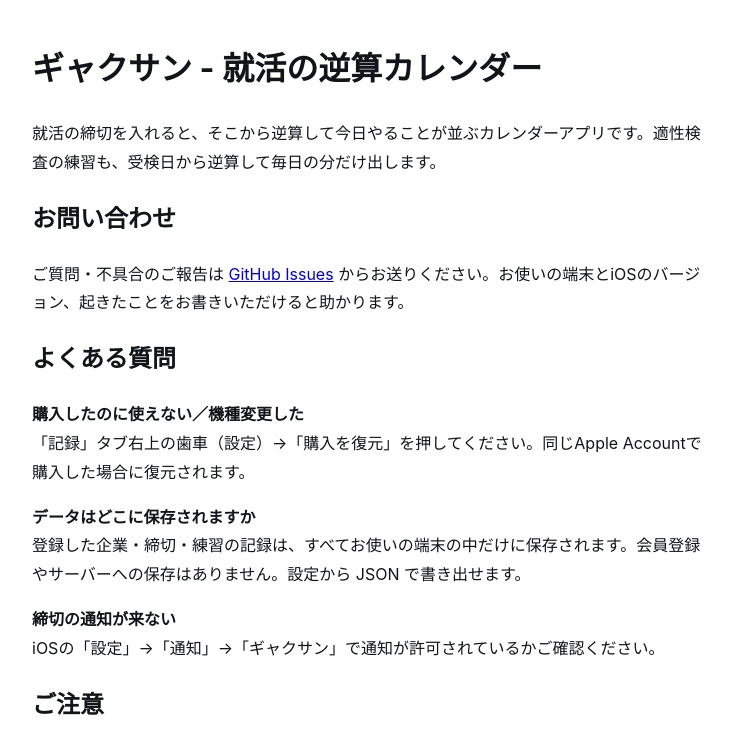
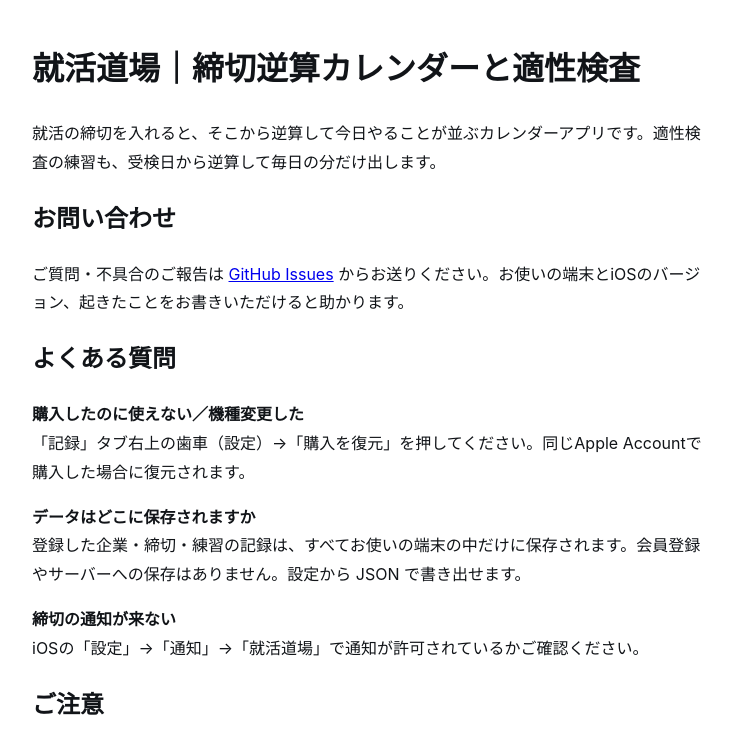
Before and after one commit to takawmd2524-boop/shukatsu-dojo-legal, a plain HTML site: page index.html in a window 1280 px wide. Shown: the top 743 px of the page, without its empty margins (268-1000 px from the left). Drawn offline with Linux system fonts and the light colour scheme.

Commit message:
Rename to 就活道場

```diff
--- a/index.html
+++ b/index.html
@@ -1,13 +1,13 @@
-<!doctype html><html lang="ja"><meta charset="utf-8"><meta name="viewport" content="width=device-width,initial-scale=1"><title>ギャクサン サポート</title>
+<!doctype html><html lang="ja"><meta charset="utf-8"><meta name="viewport" content="width=device-width,initial-scale=1"><title>就活道場 サポート</title>
 <body style="font-family:-apple-system,'Hiragino Sans',sans-serif;max-width:680px;margin:40px auto;padding:0 16px;line-height:1.8;color:#111418">
-<h1>ギャクサン - 就活の逆算カレンダー</h1>
+<h1>就活道場｜締切逆算カレンダーと適性検査</h1>
 <p>就活の締切を入れると、そこから逆算して今日やることが並ぶカレンダーアプリです。適性検査の練習も、受検日から逆算して毎日の分だけ出します。</p>
 <h2>お問い合わせ</h2>
-<p>ご質問・不具合のご報告は <a href="https://github.com/takawmd2524-boop/gyakusan-legal/issues">GitHub Issues</a> からお送りください。お使いの端末とiOSのバージョン、起きたことをお書きいただけると助かります。</p>
+<p>ご質問・不具合のご報告は <a href="https://github.com/takawmd2524-boop/shukatsu-dojo-legal/issues">GitHub Issues</a> からお送りください。お使いの端末とiOSのバージョン、起きたことをお書きいただけると助かります。</p>
 <h2>よくある質問</h2>
 <p><b>購入したのに使えない／機種変更した</b><br>「記録」タブ右上の歯車（設定）→「購入を復元」を押してください。同じApple Accountで購入した場合に復元されます。</p>
 <p><b>データはどこに保存されますか</b><br>登録した企業・締切・練習の記録は、すべてお使いの端末の中だけに保存されます。会員登録やサーバーへの保存はありません。設定から JSON で書き出せます。</p>
-<p><b>締切の通知が来ない</b><br>iOSの「設定」→「通知」→「ギャクサン」で通知が許可されているかご確認ください。</p>
+<p><b>締切の通知が来ない</b><br>iOSの「設定」→「通知」→「就活道場」で通知が許可されているかご確認ください。</p>
 <h2>ご注意</h2>
 <p>本アプリは個人が制作した非公式の学習アプリです。「SPI」は株式会社リクルートマネジメントソリューションズの登録商標です。本アプリは同社および検査の提供会社とは一切関係がなく、承認・監修を受けていません。収録問題はすべてオリジナルで、実際の検査の問題ではありません。練習の結果は、実際の検査の得点・合格・内定を保証するものではありません。就活の日程は目安で、最終的な締切は各企業の案内でご確認ください。</p>
 <p><a href="privacy.html">プライバシーポリシー</a></p>
```
